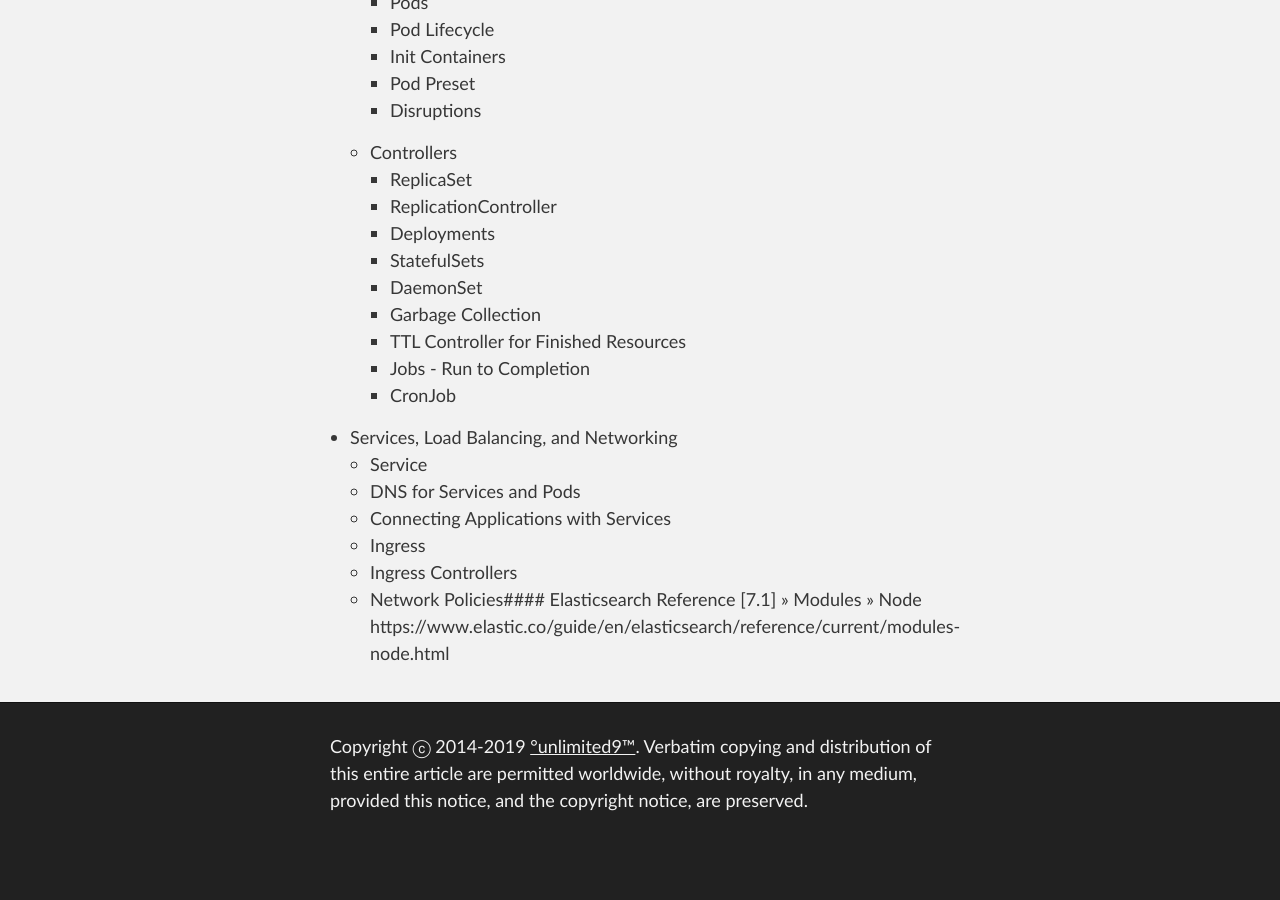
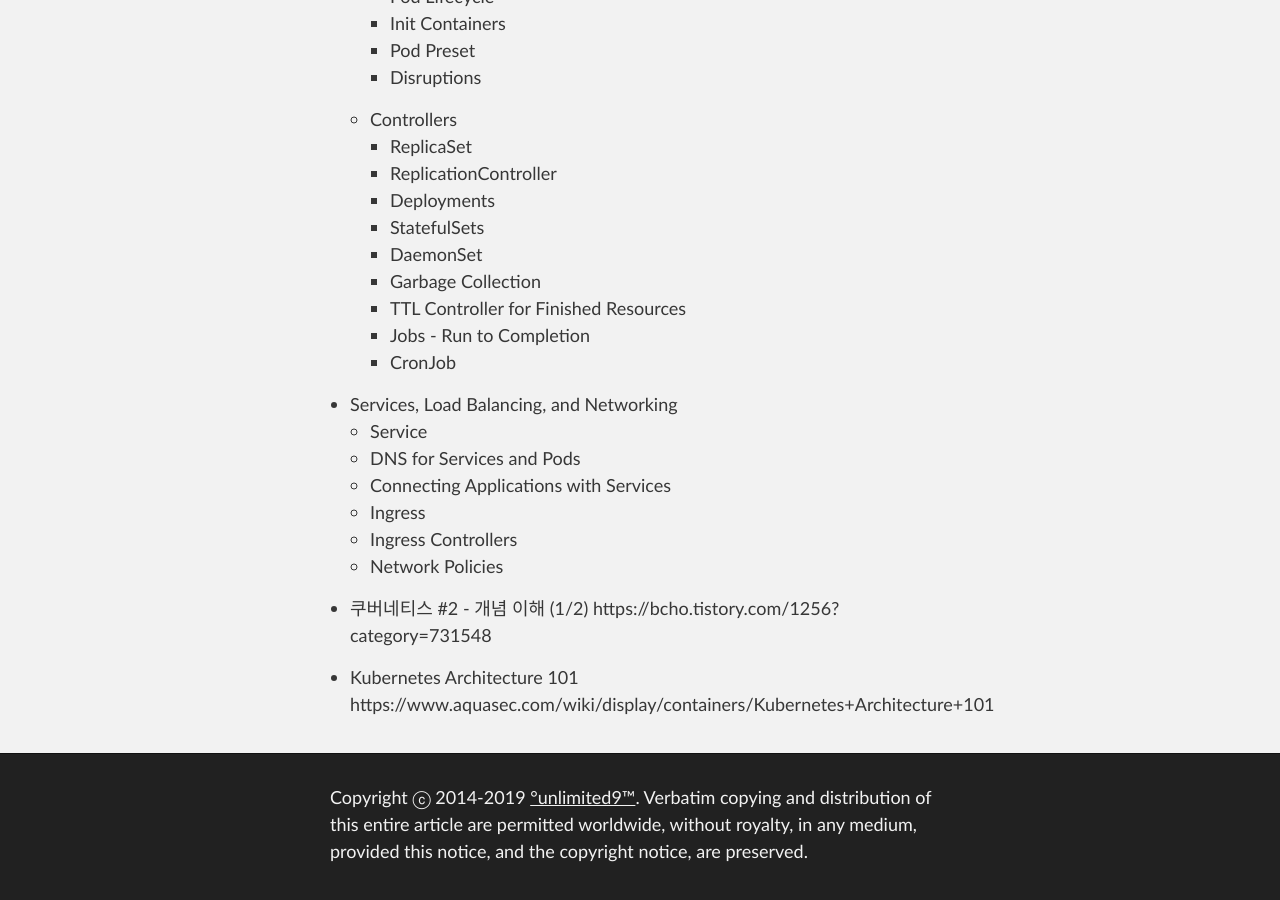
Before and after one commit to unlimited9/unlimited9.github.com, a Jekyll site: the page built from reference.notes/TA/cloud/kubernetes/concept.theorem.md, in a window 1280 px wide and 900 px high, scrolled down 5703 px. Built offline with Jekyll 4.4.1, drawn with Linux system fonts in a browser that asks for light colours; our own code applies the rules of GitHub Pages for plain Markdown files; before the commit the page ends 6552 px from its top, so only the background shows below that; some of the changed text lies outside the part shown.

Commit message:
Update concept.theorem.md

```diff
--- a/reference.notes/TA/cloud/kubernetes/concept.theorem.md
+++ b/reference.notes/TA/cloud/kubernetes/concept.theorem.md
@@ -154,5 +154,10 @@ https://kubernetes.io/docs/concepts/
 	- Connecting Applications with Services
 	- Ingress
 	- Ingress Controllers
-	- Network Policies#### Elasticsearch Reference [7.1] » Modules » Node
-https://www.elastic.co/guide/en/elasticsearch/reference/current/modules-node.html
+	- Network Policies
+
++ 쿠버네티스 #2 - 개념 이해 (1/2)
+https://bcho.tistory.com/1256?category=731548
+
++ Kubernetes Architecture 101
+https://www.aquasec.com/wiki/display/containers/Kubernetes+Architecture+101
```
Also changed, not shown: other parts of reference.notes/TA/cloud/kubernetes/concept.theorem.md (+4 -4 lines).
